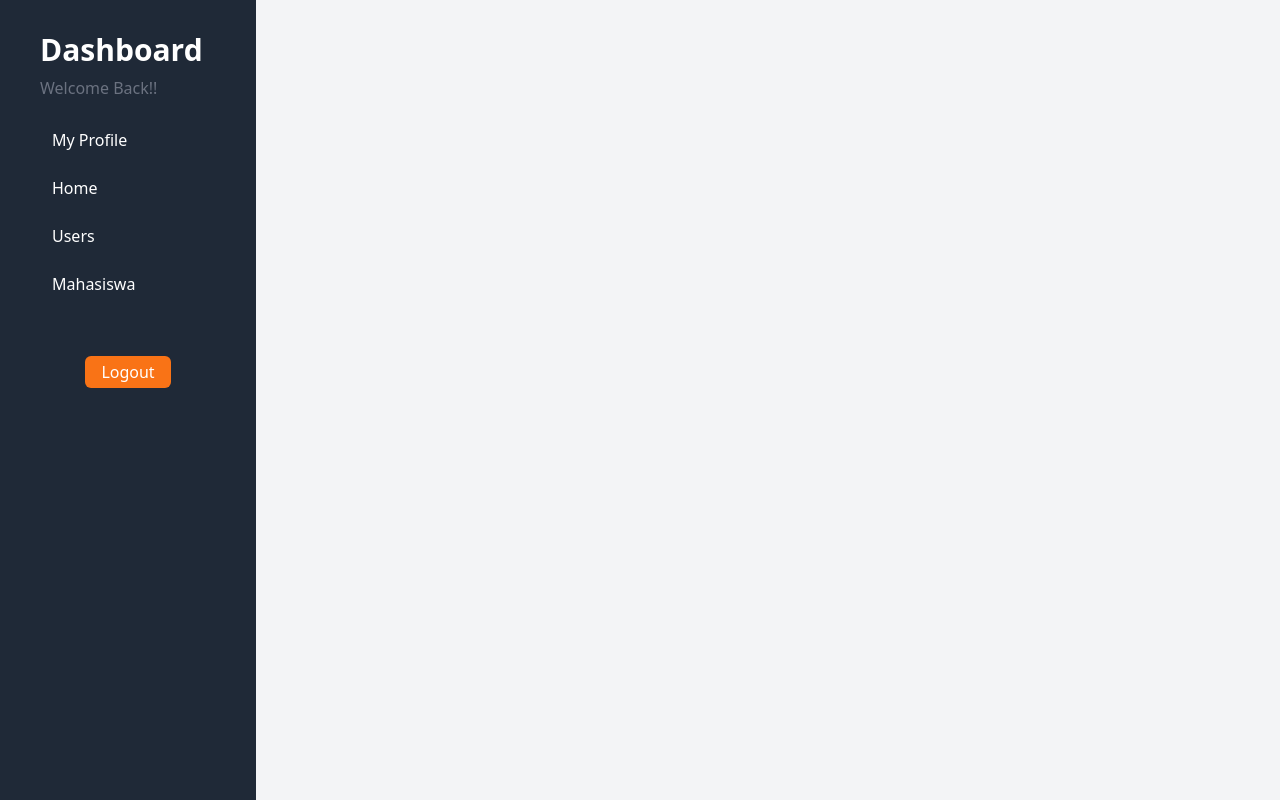
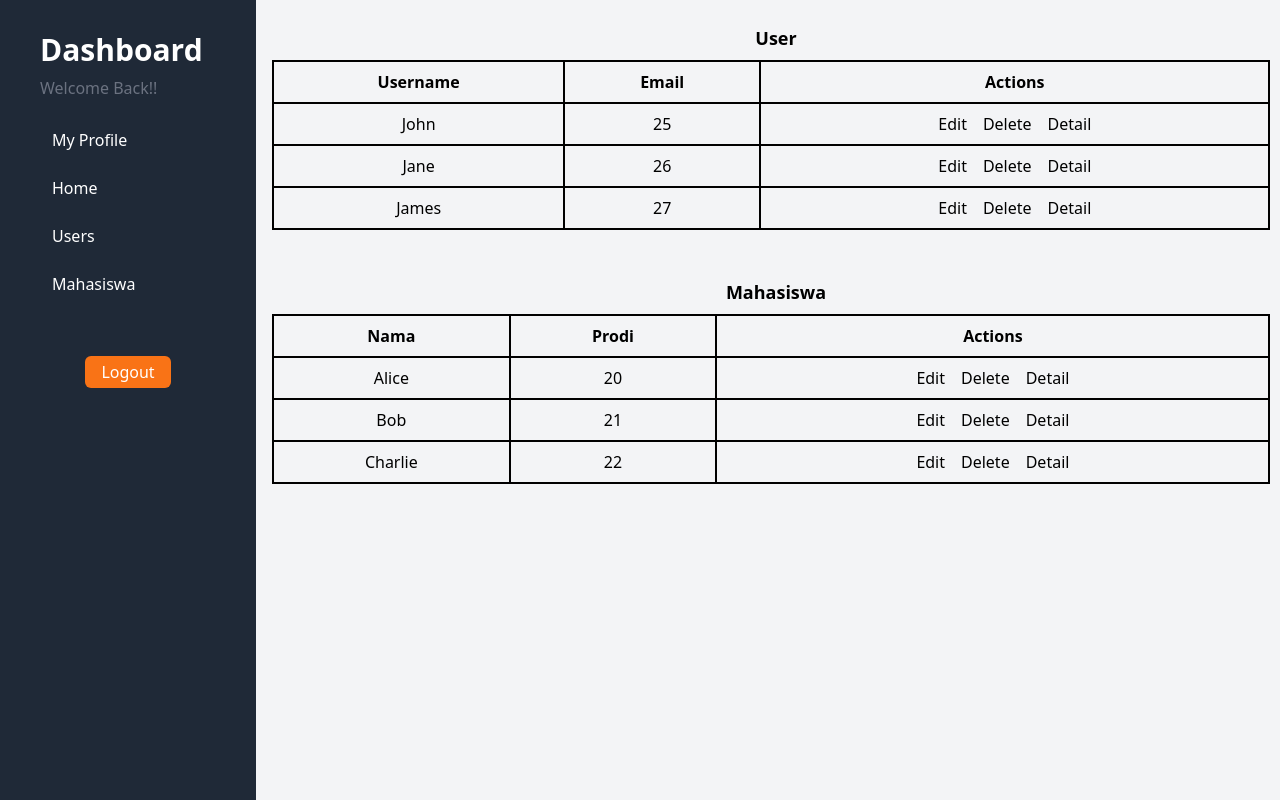
Before and after one commit to maliefrr/ektm, a React (Create React App) app in the folder frontend/: page /dashboard in a window 1280 px wide. Built offline with nearby package versions, Linux system fonts and the light colour scheme.

Commit message:
add handle delete user and mahasiswa

```diff
--- a/frontend/src/pages/Dashboard.jsx
+++ b/frontend/src/pages/Dashboard.jsx
@@ -9,6 +9,24 @@ const Dashboard = () => {
     const dispatch = useDispatch()
     const navigate = useNavigate()
     // const {user} = useSelector((state) => state.auth)
+    const [mahasiswaData, setMahasiswaData] = useState([
+    { id: 1, name: "Alice", age: 20 },
+    { id: 2, name: "Bob", age: 21 },
+    { id: 3, name: "Charlie", age: 22 },
+    ]);
+    const [userData, setUserData] = useState([
+    { id: 1, name: "John", age: 25 },
+    { id: 2, name: "Jane", age: 26 },
+    { id: 3, name: "James", age: 27 },
+    ]);
+
+    const handleDeleteMahasiswa = (id) => {
+        setMahasiswaData(mahasiswaData.filter((data) => data.id !== id))
+    }
+
+    const handleDeleteUser = (id) => {
+        setUserData(userData.filter((data) => data.id !== id))
+    }
 
     const onLogout = () => {
         dispatch(logout())
@@ -61,6 +79,74 @@ const Dashboard = () => {
                         </li>
                     </ul>
                 </div>
+                <div className='flex-1 h-full'>
+                    <div className="bg-gray-100 p-4 overflow-y-scroll overflow-x-hidden w-screen">
+                        <div className='my-2'>
+                            <h2 className="text-lg font-bold md:ml-[17rem] mb-2 text-center">User</h2>
+                            <table className="text-center md:ml-[16rem] table-collapse w-[80%]">
+                                <thead>
+                                    <tr>
+                                        <th className="px-4 py-2 border-2 border-black">Username</th>
+                                        <th className="px-4 py-2 border-2 border-black">Email</th>
+                                        <th className="px-4 py-2 border-2 border-black">Actions</th>
+                                    </tr>
+                                </thead>
+                                <tbody>
+                                    {userData.map(user => (
+                                        <tr key={user.id}>
+                                            <td className='px-4 py-2 border-2 border-black'>{user.name}</td>
+                                            <td className='px-4 py-2 border-2 border-black'>{user.age}</td>
+                                            <td className='px-4 py-2 border-2 border-black'>
+                                                <button className="px-2">
+                                                    Edit
+                                                </button>
+                                                <button className="px-2" onClick={() => handleDeleteUser(user.id)}>
+                                                    Delete
+                                                </button>
+                                                <button className="px-2">
+                                                    Detail
+                                                </button>
+                                            </td>
+                                        </tr>
+                                    ))}
+                                </tbody>
+                            </table>
+                        </div>
+                    </div>
+                    <div className="bg-gray-100 p-4 overflow-y-scroll overflow-x-hidden">
+                        <div className='my-2'>
+                            <h2 className="text-lg font-bold md:ml-[17rem] mb-2 text-center">Mahasiswa</h2>
+                            <table className="text-center md:ml-[16rem] table-collapse w-[80%]">
+                                <thead>
+                                    <tr>
+                                        <th className="px-4 py-2 border-2 border-black">Nama</th>
+                                        <th className="px-4 py-2 border-2 border-black">Prodi</th>
+                                        <th className="px-4 py-2 border-2 border-black">Actions</th>
+                                    </tr>
+                                </thead>
+                                <tbody>
+                                    {mahasiswaData.map(mahasiswa => (
+                                        <tr key={mahasiswa.id}>
+                                            <td className='px-4 py-2 border-2 border-black'>{mahasiswa.name}</td>
+                                            <td className='px-4 py-2 border-2 border-black'>{mahasiswa.age}</td>
+                                            <td className='px-4 py-2 border-2 border-black'>
+                                                <button className="px-2 ">
+                                                    Edit
+                                                </button>
+                                                <button className="px-2" onClick={() => handleDeleteMahasiswa(mahasiswa.id)}>
+                                                    Delete
+                                                </button>
+                                                <button className="px-2">
+                                                    Detail
+                                                </button>
+                                            </td>
+                                        </tr>
+                                    ))}
+                                </tbody>
+                            </table>
+                        </div>
+                    </div>
+                </div>
             </div>
         </>
     )
```
